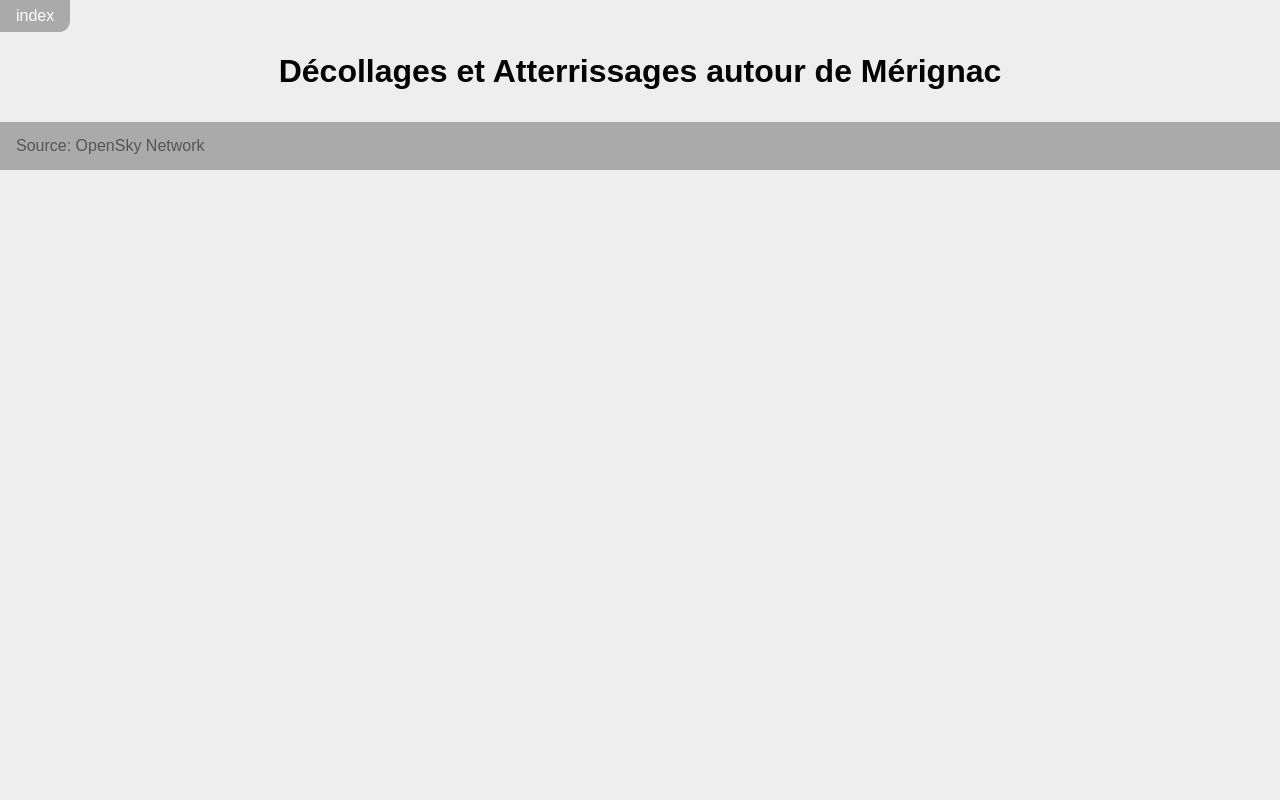
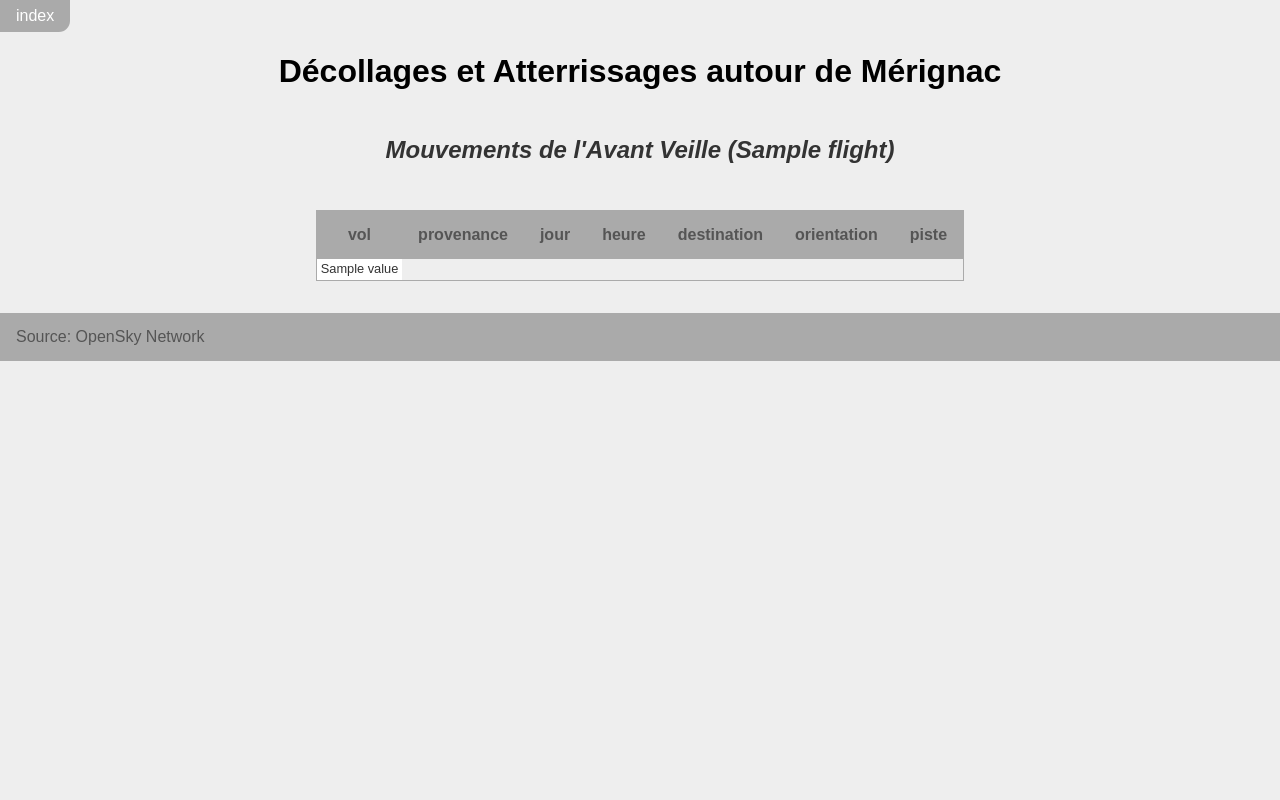
Before and after one commit to tmonjalo/airport-tracking, a Flask app: template www/templates/suivi.html in a window 1280 px wide. Run offline with Flask 3, Linux system fonts and the light colour scheme; the template is opened without the code that fills it: most values are stand-ins (such as "Sample title", 1, 10 or a date in 2020).

Commit message:
add flights table

```diff
--- a/www/main.py
+++ b/www/main.py
@@ -1,13 +1,213 @@
 import flask
+import pathlib
+import csv
+import operator
+import datetime
+import zoneinfo
 
 
 app = flask.Flask(__name__)
 #app.config['DEBUG'] = True
+root_dir = pathlib.Path('/var/www/aeroport/suivi')
+airport = 'LFBD'
+pistes = ((44.82, -0.73), (44.838, -0.7))
+pellegrin = ((44.81, -0.62), (44.84, -0.59))
+hautleveque = ((44.77, -0.67), (44.80, -0.65))
+track_devi_max = 20 # degrees limit + or - for track detection
+tz = zoneinfo.ZoneInfo("Europe/Paris")
+
+
+def in_area(area, waypoint):
+	return (
+		waypoint[1] > area[0][0] and
+		waypoint[2] > area[0][1] and
+		waypoint[1] < area[1][0] and
+		waypoint[2] < area[1][1]
+	)
+
+
+class CSVReader(csv.DictReader):
+
+	def __init__(self, file, fieldnames):
+		dialect = csv.unix_dialect
+		dialect.quoting = csv.QUOTE_NONNUMERIC
+		super().__init__(file, fieldnames=fieldnames, dialect=dialect)
+
+
+def get_day_flights(directory):
+	flights = []
+
+	for flights_file in directory.glob('opensky-mouvements-*.csv'):
+		with open(flights_file, newline='') as flights_file_stream:
+			fields = [
+				'aircraft',
+				'callsign',
+				'departure_airport',
+				'arrival_airport',
+				'departure_time',
+				'arrival_time',
+				'ad'
+			]
+			flights_reader = CSVReader(flights_file_stream, fields)
+			for flights_row in flights_reader:
+				if flights_row['ad'] == 'd':
+					departure = ''
+					arrival = flights_row['arrival_airport']
+					time = flights_row['departure_time']
+				elif flights_row['ad'] == 'a':
+					departure = flights_row['departure_airport']
+					arrival = ''
+					time = flights_row['arrival_time']
+				else:
+					continue
+
+				local = datetime.datetime.fromtimestamp(time, tz)
+				localdate = local.strftime('%Y-%m-%d')
+				localtime = local.strftime('%H:%M')
+
+				trajectory = get_trajectory(directory, local, flights_row['aircraft'], flights_row['ad'])
+				(track, track_orientation, track_name) = get_track(trajectory, flights_row['ad'], flights_row['callsign'])
+
+				flight = [
+					flights_row['callsign'],
+					departure,
+					int(time),
+					localdate,
+					localtime,
+					arrival,
+					track_orientation,
+					track_name,
+					trajectory,
+					flights_row['ad']
+				]
+				flights.append(flight)
+
+	return flights
+
+
+def get_trajectory(directory, time, aircraft, ad):
+	trajectory = []
+	hourmin = time.strftime('%H-%M')
+
+	filename = 'opensky-vol-*-%s-%s-%s.csv' % (hourmin, aircraft, ad)
+	files = list(directory.glob(filename))
+	if not files:
+		# fallback to filename without time
+		filename = 'opensky-vol-*-%s-%s.csv' % (aircraft, ad)
+		files = directory.glob(filename)
+
+	for flight_file in files:
+		with open(flight_file, newline='') as flight_file_stream:
+			fields = [
+				'time',
+				'latitude',
+				'longitude',
+				'altitude',
+				'orientation'
+			]
+			flight_reader = CSVReader(flight_file_stream, fields)
+			for flight_row in flight_reader:
+				waypoint = [
+					flight_row['time'],
+					flight_row['latitude'],
+					flight_row['longitude'],
+					flight_row['altitude'],
+					flight_row['orientation']
+				]
+				trajectory.append(waypoint)
+
+	# sort waypoints by time
+	trajectory.sort(key=operator.itemgetter(0))
+
+	return trajectory
+
+
+def get_track(trajectory, ad, callsign):
+	orientation = 0
+	track = '?'
+	track_name = '?'
+
+	waypoints = []
+	if ad == 'd':
+		waypoints = trajectory
+	elif ad == 'a':
+		waypoints = trajectory[::-1]
+
+	if not waypoints:
+		return ('?', '?', '?')
+
+	if in_area(pellegrin, waypoints[0]) or in_area(hautleveque, waypoints[0]):
+		return ('H', orientation, 'H')
+	if callsign[:4] == 'SAMU':
+		return ('H', orientation, 'H')
+	if callsign[:5] == 'DRAGO':
+		return ('H', orientation, 'H')
+
+	non_zero_count = 0
+	high_altitude = False
+	for waypoint in waypoints:
+		if not orientation and not in_area(pistes, waypoint):
+			orientation = waypoint[4]
+		if waypoint[3] == 0:
+			continue
+		if non_zero_count == 0: # first non-zero
+			first_altitude = waypoint[3]
+		if waypoint[3] == first_altitude:
+			non_zero_count = non_zero_count + 1
+		if waypoint[3] > 999:
+			high_altitude = True
+			break
+	if not orientation:
+		if non_zero_count > 5: # slow move: report has many fake altitude at 0
+			orientation = waypoints[0][4] # take first point (hope is not taxi)
+		else:
+			for waypoint in waypoints:
+				if waypoint[3] > 0: # filter on altitude to skip taxi
+					orientation = waypoint[4]
+					break
+
+	if orientation < (45 - track_devi_max):
+		track_orientation = orientation
+	elif orientation < (45 + track_devi_max):
+		track_orientation = '05 (NE)' # 45°
+	elif orientation < (106 - track_devi_max):
+		track_orientation = orientation
+	elif orientation < (106 + track_devi_max):
+		track_orientation = '11 (SE)' # 106°
+	elif orientation < (225 - track_devi_max):
+		track_orientation = orientation
+	elif orientation < (225 + track_devi_max):
+		track_orientation = '23 (SO)' # 225 °
+	elif orientation < (286 - track_devi_max):
+		track_orientation = orientation
+	elif orientation < (286 + track_devi_max):
+		track_orientation = '29 (NO)' # 286°
+	else:
+		track_orientation = orientation
+
+	if isinstance(track_orientation, str):
+		track = track_orientation[:2]
+		if track == '05' or track == '23':
+			track_name = 'principale'
+		elif track == '11' or track == '29':
+			track_name = 'secondaire'
+		ad_prefix = 'ATT' if ad == 'a' else 'DEC'
+		track_orientation = ad_prefix + track_orientation
+
+	return (track, track_orientation, track_name)
 
 
 @app.route('/suivi')
 def suivi():
-	return flask.render_template('suivi.html')
+	flights = []
+
+	directory = sorted(list(root_dir.glob('*/*/*')))[-1]
+	flights += get_day_flights(directory)
+
+	# sort flights by time in seconds
+	flights.sort(key=operator.itemgetter(2))
+
+	return flask.render_template('suivi.html', flights=flights)
 
 
 if __name__ == '__main__':
--- a/www/static/content.css
+++ b/www/static/content.css
@@ -5,6 +5,13 @@
 	--col-button-front: #555;
 	--col-button-front-hover: #fff;
 	--col-link-back-hover: #ddd;
+	--col-table-border: var(--col-button-back);
+	--col-table-header-back: var(--col-table-border);
+	--col-table-header-front: var(--col-button-front);
+	--col-table-body-back: #fff;
+	--col-table-body-back-alternate: #f6f6f6;
+	--col-table-body-back-hover: var(--col-link-back-hover);
+	--col-table-body-front: #333;
 }
 
 body {
@@ -56,3 +63,54 @@ section.index a {
 section.index a:hover {
 	background-color: var(--col-link-back-hover);
 }
+
+.columns {
+	display: flex;
+	align-items: flex-start;
+}
+
+section table {
+	margin: auto;
+	overflow-x: auto;
+	border: 1px solid var(--col-table-border);
+}
+section :is(th, td) {
+	border: 0;
+	text-align: center;
+	vertical-align: middle;
+}
+section th {
+	position: sticky;
+	top: 0;
+	background-color: var(--col-table-header-back);
+	color: var(--col-table-header-front);
+	padding: 1em;
+}
+section tr {
+	background-color: var(--col-table-body-back);
+	color: var(--col-table-body-front);
+}
+section tr:nth-child(even) {
+	background-color: var(--col-table-body-back-alternate);
+}
+section tr:hover {
+	background-color: var(--col-table-body-back-hover);
+}
+section td {
+	font-size: 80%;
+	padding: 0.3em;
+}
+
+@media screen and (width < 1100px) {
+	section:has(table) {
+		margin: 0;
+	}
+	section th {
+		padding: 0.7em 0.3em;
+	}
+}
+@media screen and (width < 600px) {
+	section :is(th, td):is(:nth-child(2), :nth-child(5)) {
+		display: none;
+	}
+}
--- a/www/templates/suivi.html
+++ b/www/templates/suivi.html
@@ -6,6 +6,58 @@
 	<h1>Décollages et Atterrissages autour de Mérignac</h1>
 {% endblock %}
 
+{% block section %}
+	{% if flights -%}
+	<h2>Mouvements de l'Avant Veille ({{ flights[0][3] }})</h2>
+	{%- endif %}
+	<div class="columns">
+		<table>
+			<thead>
+				<tr>
+					<th>vol</th>
+					<th>provenance</th>
+					<th>jour</th>
+					<th>heure</th>
+					<th>destination</th>
+					<th>orientation</th>
+					<th>piste</th>
+				</tr>
+			</thead>
+			<tbody>
+				{%- for flight in flights -%}
+					{#
+						callsign,
+						departure,
+						time,
+						localdate,
+						localtime,
+						arrival,
+						track_orientation,
+						track_name,
+						trajectory,
+						ad
+					#}
+					<tr data-flight={{ flight[2] }}>
+					{%- for value in flight -%}
+						{# skip time and trajectory #}
+						{%- if loop.index0 != 2 and loop.index0 < 8 -%}
+							{%- if loop.index0 == 6 and flight[9] == 'a' -%}
+								<td style="color: red">
+							{%- elif loop.index0 == 6 -%}
+								<td style="color: blue">
+							{%- else -%}
+								<td>
+							{%- endif -%}
+							{{ value }}</td>
+						{%- endif -%}
+					{%- endfor -%}
+					</tr>
+				{%- endfor %}
+			</tbody>
+		</table>
+	</div>
+{% endblock %}
+
 {% block footer %}
 	Source: <a href="https://opensky-network.org">OpenSky Network</a>
 {% endblock %}
```
